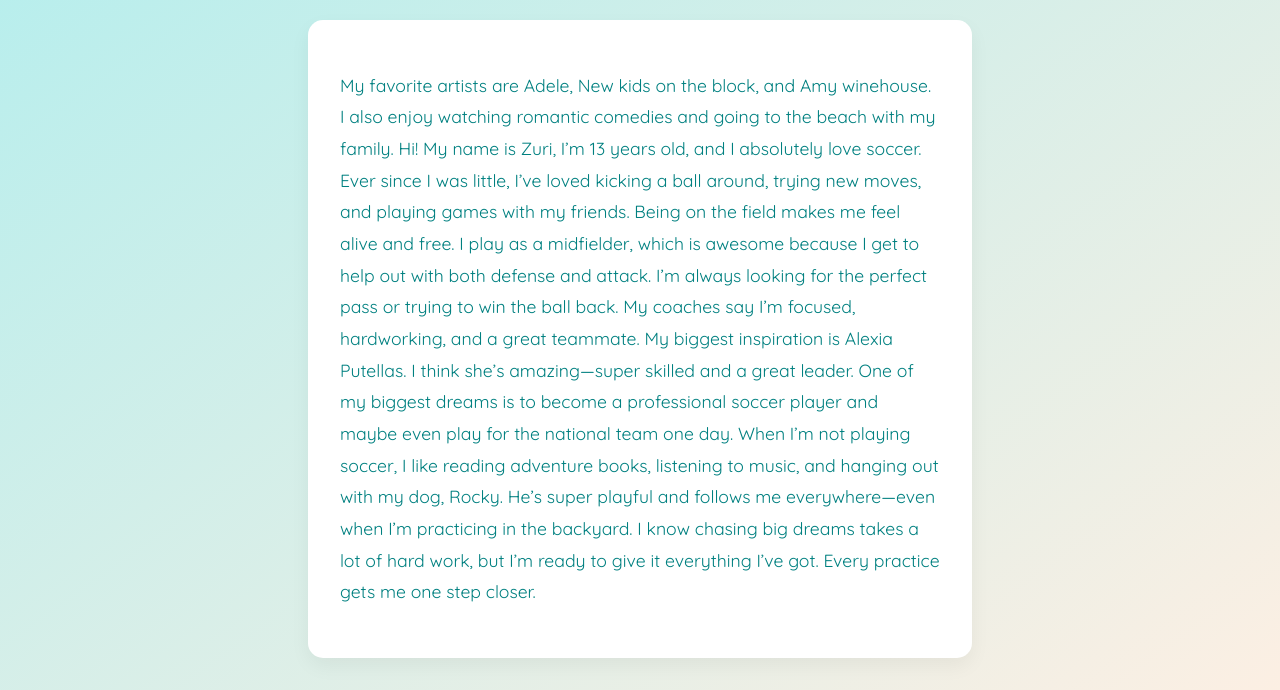
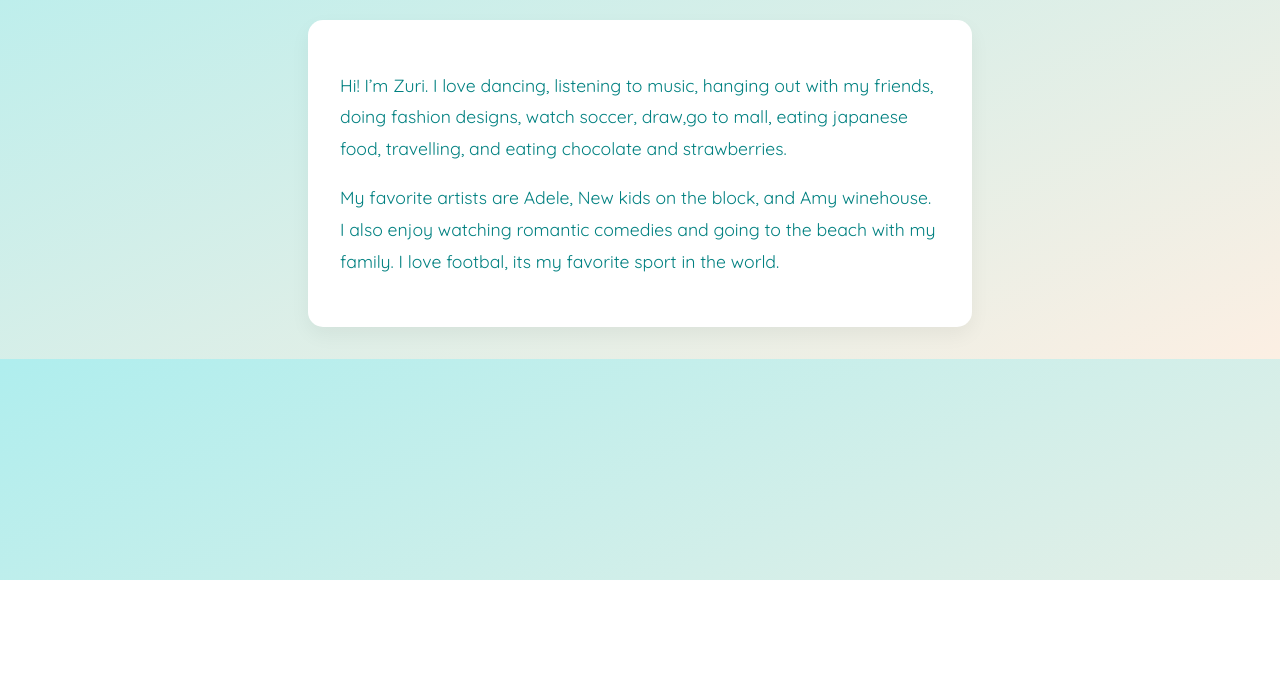
Before and after one commit to julivarse/ict-project, a plain HTML site: page zuri.html in a window 1280 px wide. Shown: the part 220-910 px from the top of the page. After the commit the page ends 800 px from the top, so only its background shows below. Drawn offline with Linux system fonts and the light colour scheme.

Commit message:
Update zuri.html

```diff
--- a/zuri.html
+++ b/zuri.html
@@ -74,12 +74,9 @@
 
  <h1>About Zuri</h1>
  <div class="content">
+   <p>Hi! I’m Zuri. I love dancing, listening to music, hanging out with my friends, doing fashion designs, watch soccer, draw,go to mall, eating japanese food, travelling,  and eating chocolate and strawberries.</p>
    <p>My favorite artists are Adele, New kids on the block, and Amy winehouse. I also enjoy watching romantic comedies and going to the beach with my family.
-  Hi! My name is Zuri, I’m 13 years old, and I absolutely love soccer. Ever since I was little, I’ve loved kicking a ball around, trying new moves, and playing games with my friends. Being on the field makes me feel alive and free.
-I play as a midfielder, which is awesome because I get to help out with both defense and attack. I’m always looking for the perfect pass or trying to win the ball back. My coaches say I’m focused, hardworking, and a great teammate.
-My biggest inspiration is Alexia Putellas. I think she’s amazing—super skilled and a great leader. One of my biggest dreams is to become a professional soccer player and maybe even play for the national team one day.
-When I’m not playing soccer, I like reading adventure books, listening to music, and hanging out with my dog, Rocky. He’s super playful and follows me everywhere—even when I’m practicing in the backyard.
-I know chasing big dreams takes a lot of hard work, but I’m ready to give it everything I’ve got. Every practice gets me one step closer. </p>
+  I love footbal, its my favorite sport in the world.</p>
  </div>
 </body>
 </html>
```
